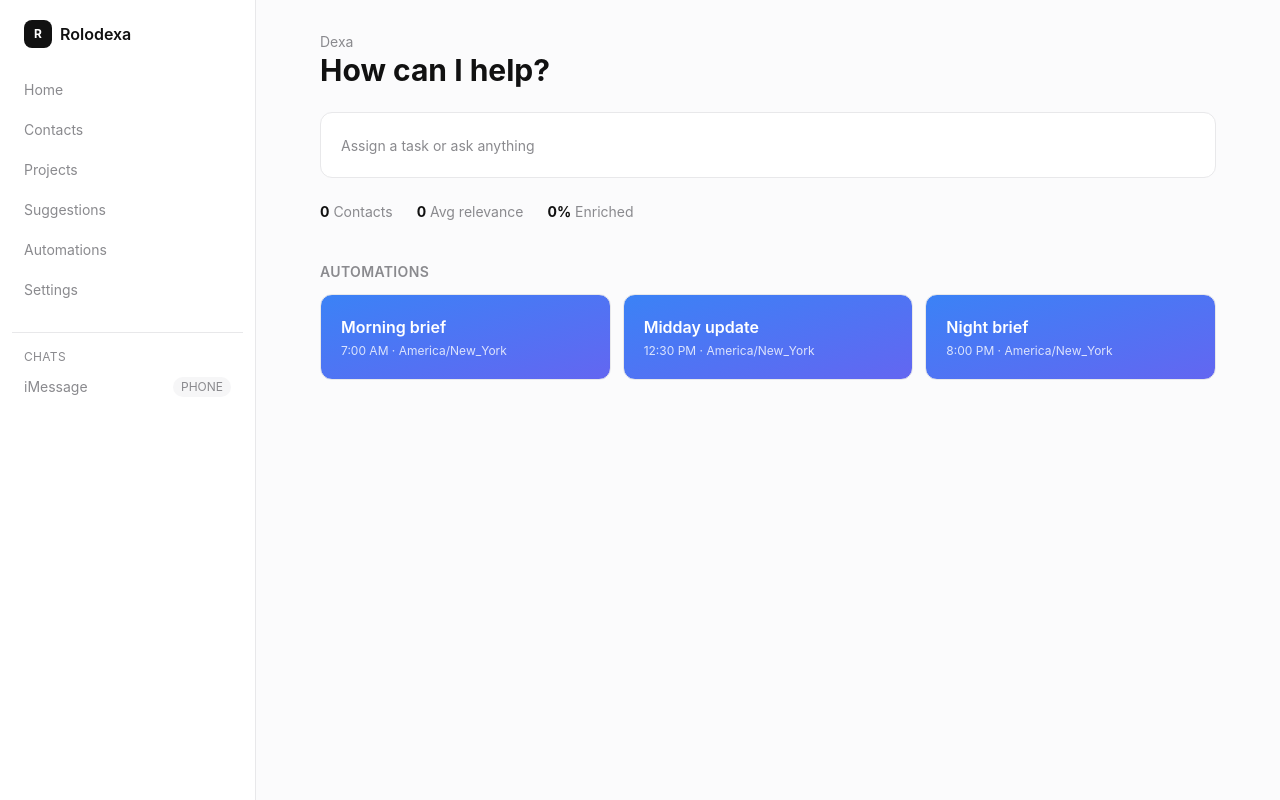
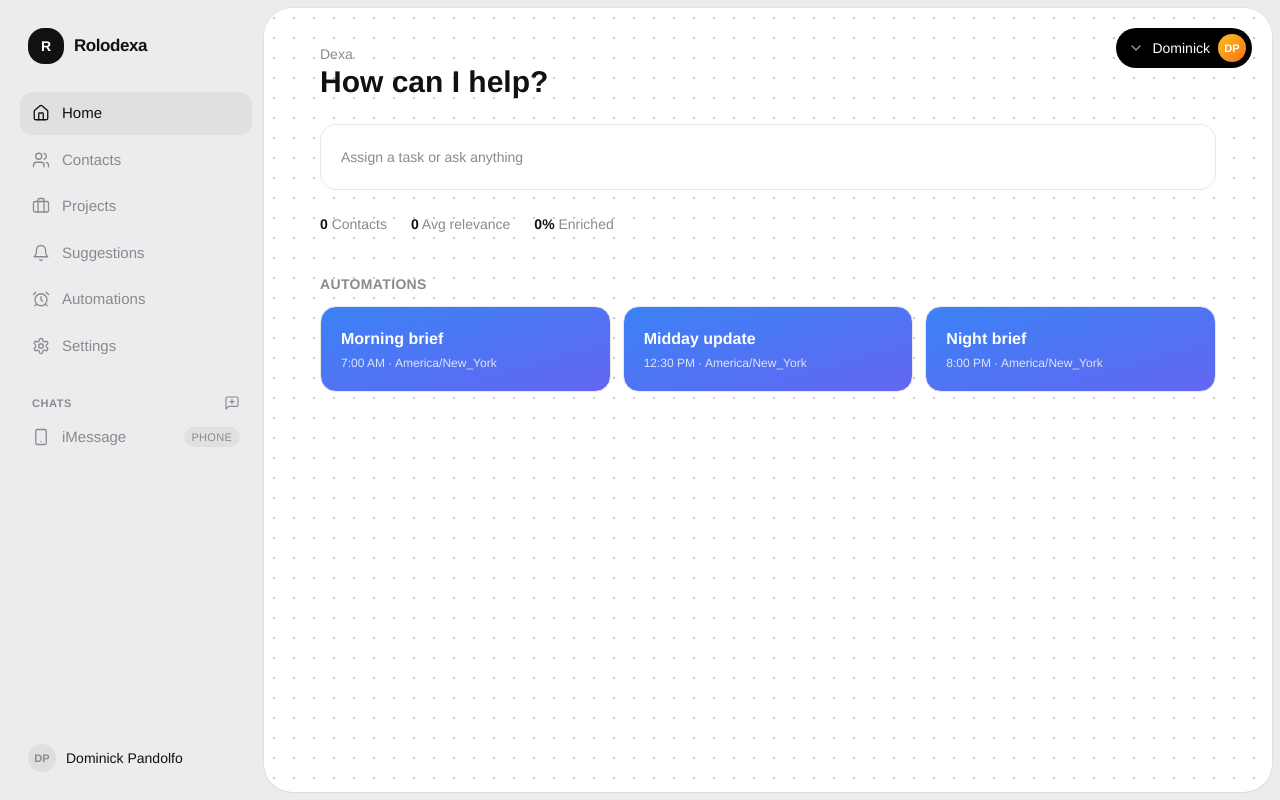
Before and after one commit to DJP-999/rolodexa-app, a Next.js app: page /dashboard in a window 1280 px wide. Built offline with nearby package versions, Linux system fonts and the light colour scheme; no server answers; the database is empty.

Commit message:
Match original UI

```diff
--- a/app/dashboard/layout.tsx
+++ b/app/dashboard/layout.tsx
@@ -1,40 +1,23 @@
-import Link from "next/link";
 import type { ReactNode } from "react";
-
-const NAV = [
-  ["Home", "/dashboard"],
-  ["Contacts", "/dashboard/contacts"],
-  ["Projects", "/dashboard/projects"],
-  ["Suggestions", "/dashboard/suggestions"],
-  ["Automations", "/dashboard/automations"],
-  ["Settings", "/dashboard/settings"],
-];
+import { ChevronDown } from "lucide-react";
+import { Sidebar } from "@/components/Sidebar";
 
 export default function DashboardLayout({ children }: { children: ReactNode }) {
   return (
-    <div className="flex min-h-screen">
-      <aside className="w-64 shrink-0 border-r border-hairline bg-canvas px-3 py-5">
-        <div className="flex items-center gap-2 px-3 pb-6">
-          <div className="flex h-7 w-7 items-center justify-center rounded-lg bg-ink text-xs font-bold text-white">
-            R
-          </div>
-          <span className="font-semibold">Rolodexa</span>
+    <div className="flex min-h-screen bg-[#ececee] p-2">
+      <Sidebar />
+      <main className="dotted-bg relative flex-1 overflow-hidden rounded-panel bg-white shadow-sm ring-1 ring-black/[0.04]">
+        <div className="absolute right-5 top-5 z-10">
+          <button className="flex items-center gap-2 rounded-full bg-black py-1.5 pl-3 pr-1.5 text-sm font-medium text-white">
+            <ChevronDown className="h-4 w-4 opacity-60" />
+            Dominick
+            <span className="flex h-7 w-7 items-center justify-center rounded-full bg-gradient-to-br from-amber-400 to-orange-500 text-[11px] font-bold text-white">
+              DP
+            </span>
+          </button>
         </div>
-        <nav className="space-y-1">
-          {NAV.map(([label, href]) => (
-            <Link key={href} href={href} className="navlink">
-              {label}
-            </Link>
-          ))}
-        </nav>
-        <div className="mt-6 border-t border-hairline px-3 pt-4 text-xs uppercase tracking-wide text-muted">
-          Chats
-        </div>
-        <div className="navlink mt-1">
-          iMessage <span className="chip ml-auto">PHONE</span>
-        </div>
-      </aside>
-      <main className="flex-1 bg-surface/40 p-8">{children}</main>
+        <div className="h-[calc(100vh-1rem)] overflow-y-auto px-10 py-9">{children}</div>
+      </main>
     </div>
   );
 }
--- a/app/globals.css
+++ b/app/globals.css
@@ -6,17 +6,28 @@
   color-scheme: light;
 }
 
+body {
+  background: #ececee;
+}
+
 @layer components {
-  .card {
-    @apply rounded-xl border border-hairline bg-white p-5;
+  /* exact dotted pattern from the original dashboard */
+  .dotted-bg {
+    background-image: radial-gradient(circle, rgba(0, 0, 0, 0.22) 1px, rgba(0, 0, 0, 0) 1.4px);
+    background-size: 20px 20px;
+    background-position: 0 0;
   }
+
   .navlink {
-    @apply flex items-center gap-3 rounded-lg px-3 py-2 text-sm text-muted transition-colors hover:bg-surface;
+    @apply flex items-center gap-3 rounded-xl px-3 py-2.5 text-[15px] text-muted transition-colors hover:bg-black/[0.03];
   }
   .navlink-active {
-    @apply bg-surface font-medium text-ink;
+    @apply bg-black/[0.05] font-medium text-ink;
+  }
+  .card {
+    @apply rounded-2xl border border-hairline bg-white p-5;
   }
   .chip {
-    @apply inline-flex items-center rounded-full bg-surface px-2 py-0.5 text-xs text-muted;
+    @apply inline-flex items-center rounded-full bg-black/[0.05] px-2 py-0.5 text-[11px] font-medium tracking-wide text-muted;
   }
 }
--- /dev/null
+++ b/components/Sidebar.tsx
@@ -0,0 +1,66 @@
+"use client";
+
+import Link from "next/link";
+import { usePathname } from "next/navigation";
+import {
+  Home,
+  Users,
+  Briefcase,
+  Bell,
+  AlarmClock,
+  Settings,
+  Smartphone,
+  MessageSquarePlus,
+} from "lucide-react";
+
+const NAV = [
+  { label: "Home", href: "/dashboard", Icon: Home },
+  { label: "Contacts", href: "/dashboard/contacts", Icon: Users },
+  { label: "Projects", href: "/dashboard/projects", Icon: Briefcase },
+  { label: "Suggestions", href: "/dashboard/suggestions", Icon: Bell },
+  { label: "Automations", href: "/dashboard/automations", Icon: AlarmClock },
+  { label: "Settings", href: "/dashboard/settings", Icon: Settings },
+];
+
+export function Sidebar() {
+  const path = usePathname();
+  return (
+    <aside className="flex w-64 shrink-0 flex-col px-3 py-5">
+      <div className="flex items-center gap-2.5 px-2 pb-7">
+        <div className="flex h-9 w-9 items-center justify-center rounded-2xl bg-ink text-sm font-bold text-white">
+          R
+        </div>
+        <span className="text-[17px] font-bold tracking-tight">Rolodexa</span>
+      </div>
+
+      <nav className="space-y-1">
+        {NAV.map(({ label, href, Icon }) => {
+          const active = href === "/dashboard" ? path === href : path.startsWith(href);
+          return (
+            <Link key={href} href={href} className={`navlink ${active ? "navlink-active" : ""}`}>
+              <Icon className="h-[18px] w-[18px]" strokeWidth={1.75} />
+              {label}
+            </Link>
+          );
+        })}
+      </nav>
+
+      <div className="mb-1 mt-7 flex items-center justify-between px-3">
+        <span className="text-[11px] font-semibold uppercase tracking-wider text-muted">Chats</span>
+        <MessageSquarePlus className="h-4 w-4 text-muted" strokeWidth={1.75} />
+      </div>
+      <div className="navlink">
+        <Smartphone className="h-[18px] w-[18px]" strokeWidth={1.75} />
+        iMessage
+        <span className="chip ml-auto">PHONE</span>
+      </div>
+
+      <div className="mt-auto flex items-center gap-2.5 px-2 pt-4">
+        <div className="flex h-7 w-7 items-center justify-center rounded-full bg-black/[0.06] text-[11px] font-semibold text-muted">
+          DP
+        </div>
+        <span className="text-sm font-medium">Dominick Pandolfo</span>
+      </div>
+    </aside>
+  );
+}
--- a/package.json
+++ b/package.json
@@ -20,6 +20,7 @@
     "bullmq": "^5.34.0",
     "drizzle-orm": "^0.36.4",
     "ioredis": "^5.4.1",
+    "lucide-react": "^0.460.0",
     "next": "^15.1.3",
     "postgres": "^3.4.5",
     "react": "^19.0.0",
--- a/tailwind.config.ts
+++ b/tailwind.config.ts
@@ -6,8 +6,8 @@ export default {
     extend: {
       colors: {
         ink: "#111111",
-        canvas: "#ffffff",
-        surface: "#f6f6f7",
+        canvas: "#f7f7f8",
+        surface: "#f1f1f3",
         hairline: "#e8e8ea",
         muted: "#8a8a8e",
         hot: "#ef4444",
@@ -17,9 +17,17 @@ export default {
         dexa: "#3b82f6",
       },
       fontFamily: {
-        sans: ["Inter", "Helvetica Neue", "Arial", "system-ui", "sans-serif"],
+        // Match the original exactly.
+        sans: [
+          "Helvetica Now Display",
+          "Helvetica Neue",
+          "Helvetica",
+          "Arial",
+          "system-ui",
+          "sans-serif",
+        ],
       },
-      borderRadius: { xl2: "1rem" },
+      borderRadius: { panel: "28px" },
     },
   },
   plugins: [],
```
